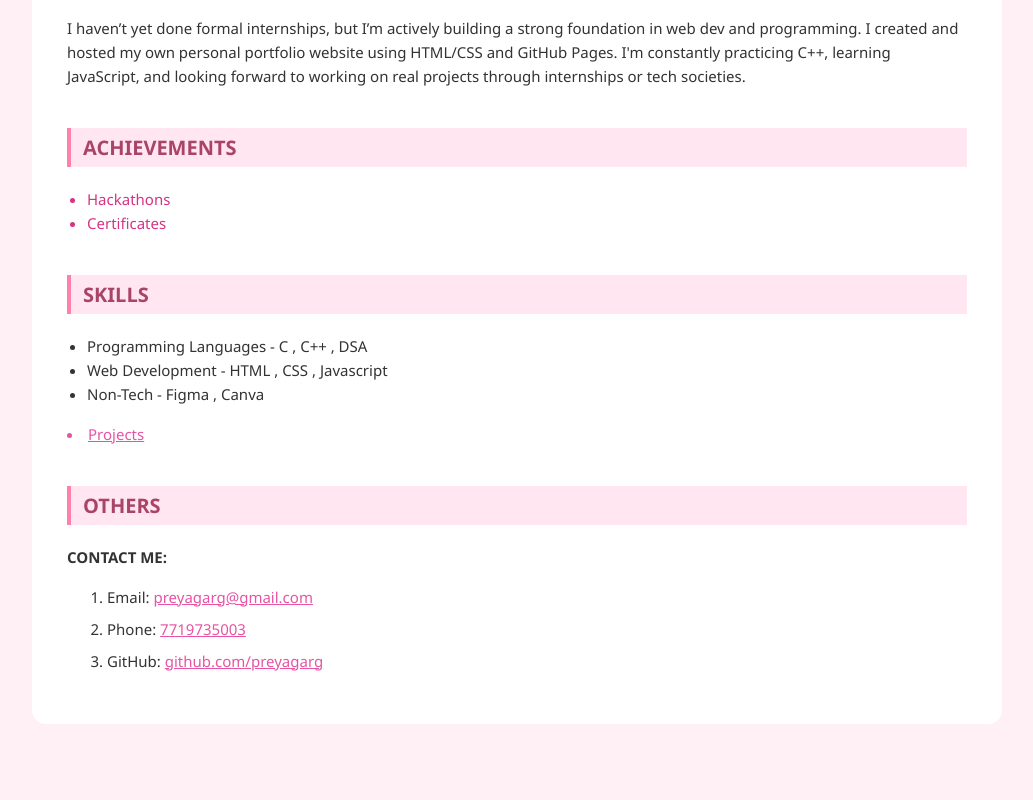
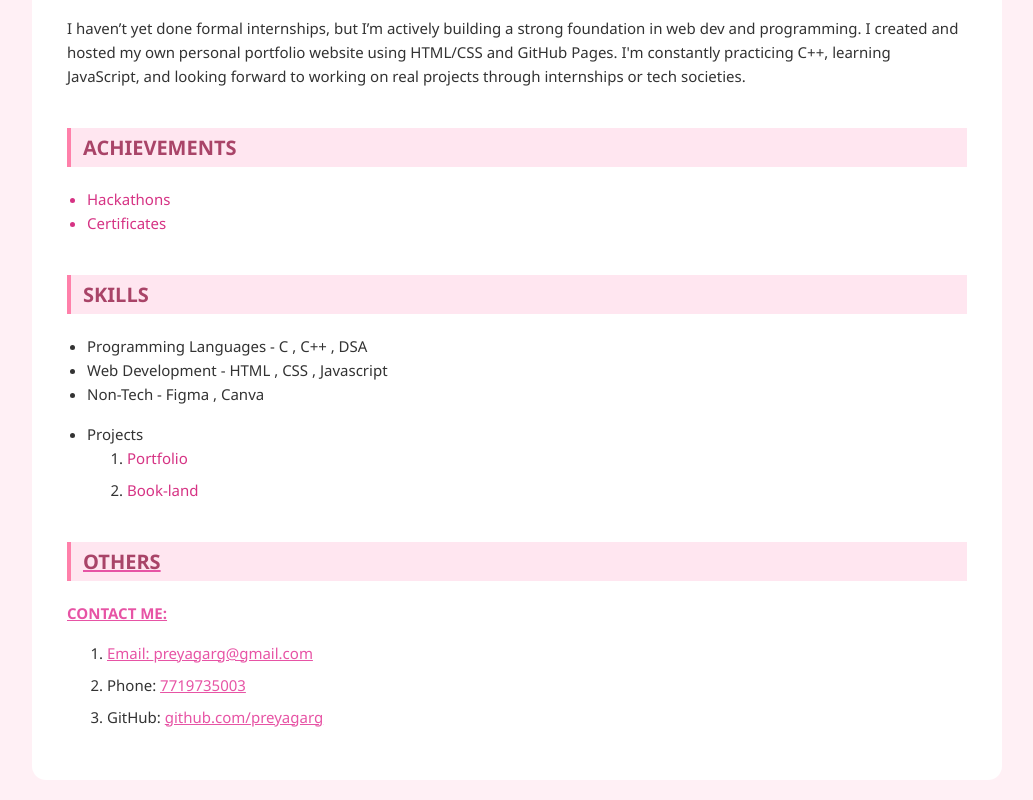
Before and after one commit to preyagarg/html-resume, a plain HTML site: page index.html in a window 1280 px wide. Shown: the part 709-1509 px from the top of the page, without its empty margins (123-1156 px from the left). Before the commit the page ends 1453 px from the top, so only its background shows below. Drawn offline with Linux system fonts and the light colour scheme.

Commit message:
Update index.html

```diff
--- a/index.html
+++ b/index.html
@@ -162,7 +162,16 @@
       <li>Web Development - HTML , CSS , Javascript</li>
       <li>Non-Tech - Figma , Canva</li>
     </ul>
-      <a href="https://preyagarg.github.io/html-portfolio.com/"><li>Projects</li></a>
+
+
+      <ul>
+      <li>Projects
+        <ol>
+          <li><a href="https://preyagarg.github.io/html-portfolio.com/">Portfolio</li>
+          <li><a href="https://preyagarg.github.io/book-land.html/">Book-land</li>
+        </ol>
+      </li>
+      </ul>
 
     <h3>OTHERS</h3>
     <div class="contact-section">
```
